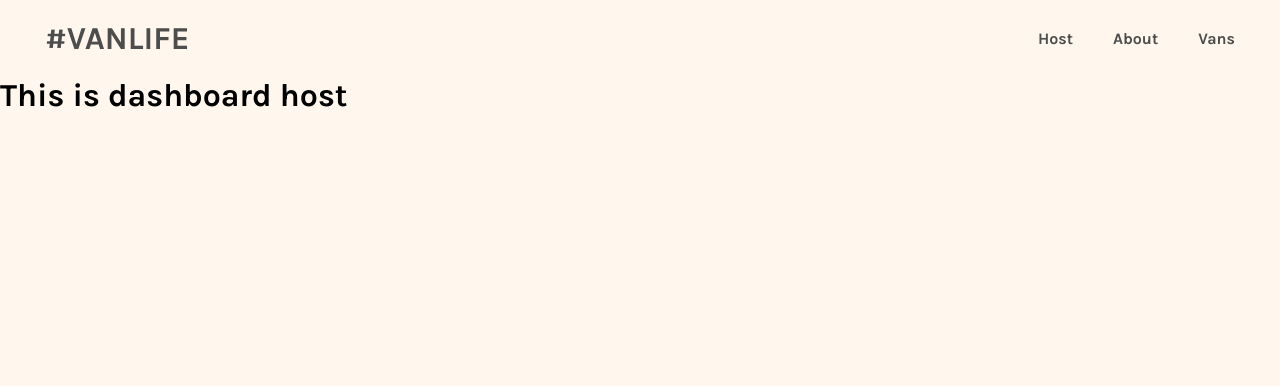
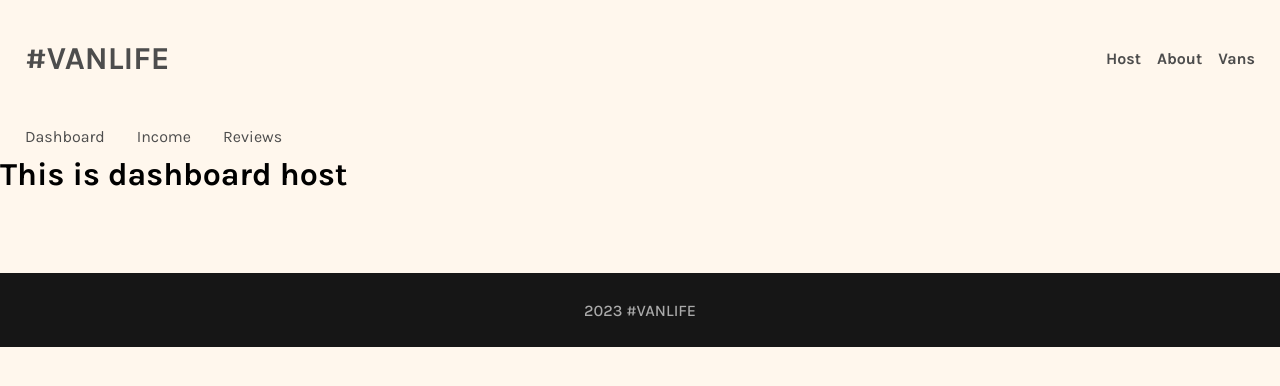
Before and after one commit to abram-stack/camping-van, a React (Vite) app: page /host in a window 1280 px wide. Shown: the top 386 px of the page. Built offline with nearby package versions, Linux system fonts and the light colour scheme; what miragejs would draw is missing.

Commit message:
Relative&index Route, add Footer

```diff
--- a/src/App.jsx
+++ b/src/App.jsx
@@ -9,19 +9,21 @@ import Layout from './components/Layout';
 import Dashboard from './pages/Host/Dashboard';
 import Income from './pages/Host/Income';
 import Reviews from './pages/Host/Reviews';
+import HostLayout from './components/HostLayout';
 
 function App() {
 
   return (
     <BrowserRouter>
       <Routes>
-        <Route element={<Layout />}>
-          <Route path='/' element={<Home />} />
-          <Route path='/about' element={<About />} />
-          <Route path='/vans' element={<Vans />} />
-          <Route path='/vans/:id' element={<VanDetail />} />
+        <Route path='/'  element={<Layout />}>
+          <Route index element={<Home />} />
+          <Route path='about' element={<About />} />
+          <Route path='vans' element={<Vans />} />
+          <Route path='vans/:id' element={<VanDetail />} />
 
-          <Route path='/host' element={<Dashboard />}>
+          <Route path='host' element={<HostLayout />}>
+            <Route index element={ <Dashboard/>}/>
             <Route path='/host/income' element={<Income />} />
             <Route path='/host/reviews' element={<Reviews />} />
           </Route>
--- /dev/null
+++ b/src/components/Footer.jsx
@@ -0,0 +1,3 @@
+export default function Footer() {
+  return <footer>2023 #VANLIFE</footer>
+}
--- /dev/null
+++ b/src/components/HostLayout.jsx
@@ -0,0 +1,14 @@
+import { Link, Outlet } from "react-router-dom";
+
+export default function HostLayout() {
+  return (
+    <>
+      <nav className="host-nav">
+        <Link to='/host'>Dashboard</Link>
+        <Link to='/host/income'>Income</Link>
+        <Link to='/host/reviews'>Reviews</Link>
+      </nav>
+      <Outlet/>
+    </>
+  )
+}
--- a/src/components/Layout.jsx
+++ b/src/components/Layout.jsx
@@ -1,11 +1,13 @@
 import { Outlet } from "react-router-dom";
 import Header from "./Header";
+import Footer from "./Footer";
 
 export default function Layout() {
   return (
     <>
       <Header/>
       <Outlet/>
+      <Footer/>
     </>
   )
 }
--- a/src/index.css
+++ b/src/index.css
@@ -12,19 +12,21 @@ h1,h2,h3,p{
   margin: 0;
 }
 header{
-  padding: 15px 25px;
+  padding: 2.5rem 25px;
   display: flex;
   justify-content: space-between;
   align-items: center;
 }
-
+header nav{
+  display: flex;
+  gap: 1rem;
+}
 /* LINKS */
 header a {
   text-decoration: none;
   color: #4d4d4d;
   /* color: #4d4d4d; */
   font-weight: 600;
-  padding: 5px 20px;
 }
 
 header a:hover {
@@ -61,6 +63,17 @@ header .site-logo {
   font-size: 1.1rem;
 }
 
+footer {
+  background-color: #161616;
+  color: #AAAAAA;
+  height: 74px;
+  display: flex;
+  flex-shrink: 0;
+  justify-content: center;
+  align-items: center;
+  margin-top: 5rem;
+  font-weight: 500;
+}
 /* HOMEPAGE */
 .home-container{
   background: linear-gradient(0deg, rgba(0,0,0,0.46), rgba(0,0,0,0.46)),url('assets/images/home-hero.png') no-repeat center center;
@@ -202,3 +215,21 @@ header .site-logo {
   font-size: 1.1rem;
   color: #4d4d4d;
 }
+
+/* HOST */
+.host-nav{
+
+  width: 70%;
+  padding: 10px 25px;
+  display: flex;
+  gap: 2rem;
+}
+.host-nav a{
+  text-decoration: none;
+  color: #4d4d4d;
+}
+.host-nav a:hover{
+  text-decoration: underline;
+  color: #161616;
+  font-weight: 500;
+}
```
